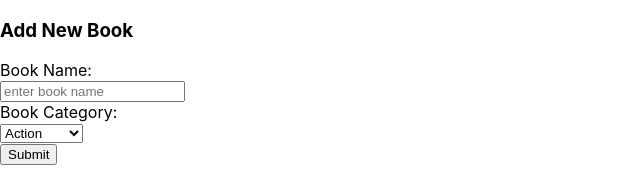
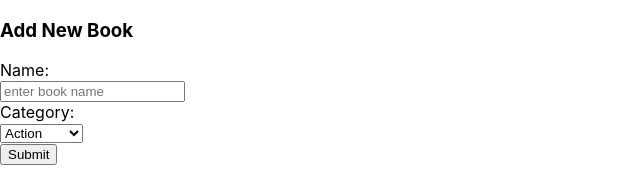
Before and after one commit to RICKCOYL/Book-store, a React (Create React App) app: page / in a window 1280 px wide. Shown: the top 169 px of the page, without its empty margins (0-640 px from the left). Built offline with nearby package versions, Linux system fonts and the light colour scheme.

Commit message:
finish react store

```diff
--- a/src/categories/Categories.js
+++ b/src/categories/Categories.js
@@ -1,4 +1,3 @@
-const categories = ['Action', 'Biography', 'History',
+/* eslint-disable import/prefer-default-export */
+export const categories = ['Action', 'Biography', 'History',
   'Horror', 'Kids', 'Learning', 'Sci-Fi'];
-
-export default categories;
--- a/src/containers/BooksForm.js
+++ b/src/containers/BooksForm.js
@@ -1,5 +1,5 @@
 import React from 'react';
-import categories from '../categories/Categories';
+import { categories } from '../categories/Categories';
 
 export default function BooksForm() {
   return (
@@ -7,12 +7,12 @@ export default function BooksForm() {
       <h3>Add New Book</h3>
       <form>
         <div>
-          <span>Book Name: </span>
+          <span>Name: </span>
           <br />
           <input type="text" name="title" id="title" placeholder="enter book name" />
         </div>
         <div>
-          <span>Book Category: </span>
+          <span>Category: </span>
           <br />
           <select name="category" id="category">
             {categories.map((category) => (
--- a/src/containers/BooksList.js
+++ b/src/containers/BooksList.js
@@ -1,14 +1,17 @@
 import React from 'react';
+// import Book from '../components/Book';
 
 export default function BooksList() {
   return (
     <div>
       <table>
-        <tr>
-          <th>BookId</th>
-          <th>title</th>
-          <th>category</th>
-        </tr>
+        <tbody>
+          <tr>
+            <th>BookId</th>
+            <th>title</th>
+            <th>category</th>
+          </tr>
+        </tbody>
       </table>
     </div>
   );
--- a/src/index.js
+++ b/src/index.js
@@ -5,6 +5,7 @@ import { Provider } from 'react-redux';
 import { createStore } from 'redux';
 import App from './components/App';
 import reducers from './reducers/index';
+// import { books } from './categories/Categories';
 
 const store = createStore(reducers);
 
```
